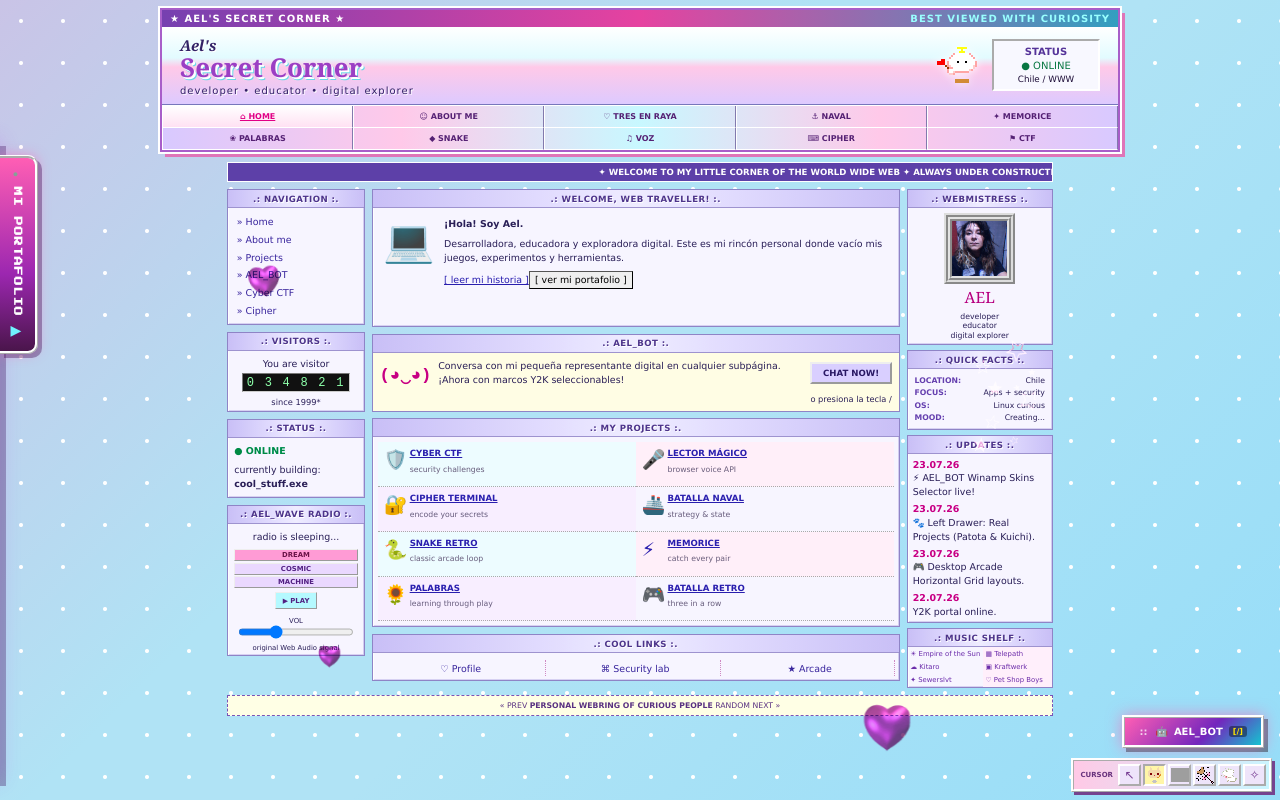
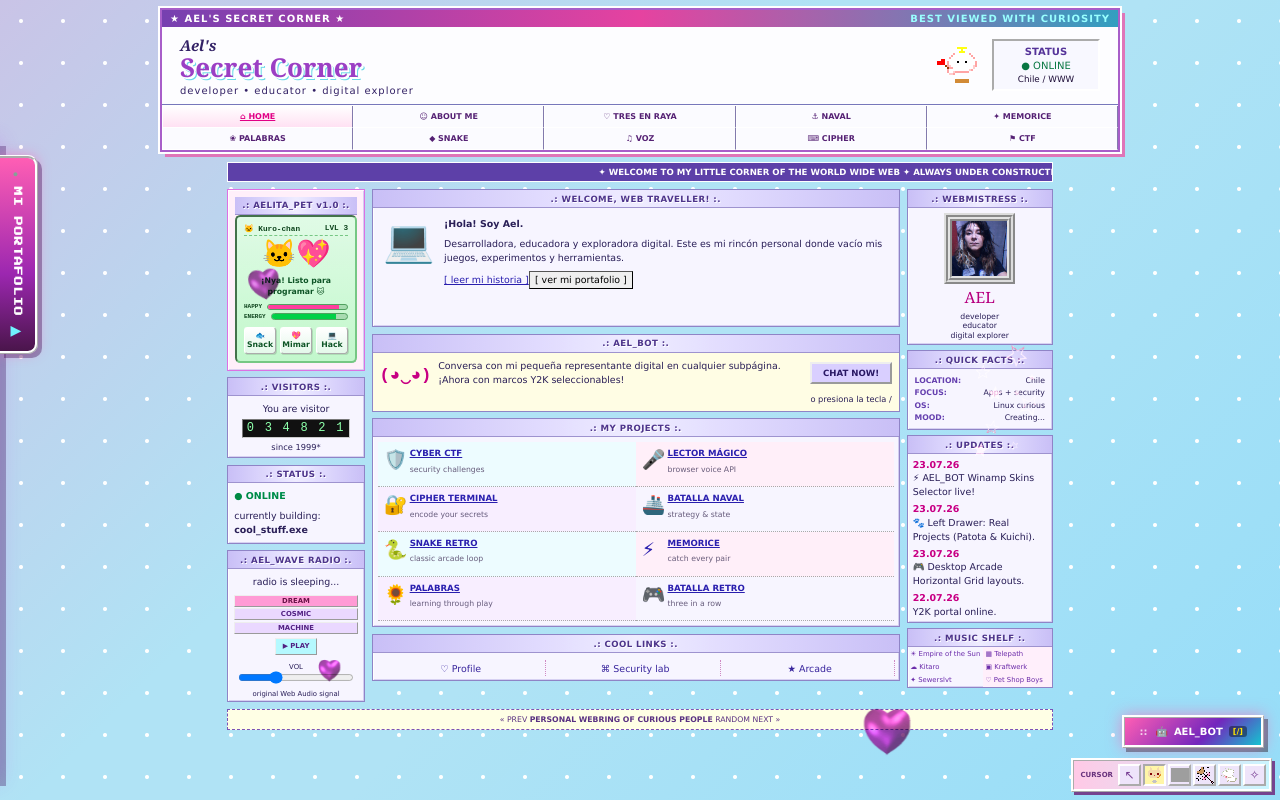
Before and after one commit to AelStGermain/Aelita, an Angular app: page / in a window 1280 px wide. Built offline with nearby package versions, Linux system fonts and the light colour scheme; grey boxes are pictures that could not be loaded.

Commit message:
feat: add Aelita Pet Tamagotchi widget and unify global background palette across site

```diff
--- a/src/app/about/about.component.ts
+++ b/src/app/about/about.component.ts
@@ -46,7 +46,7 @@ export class AboutComponent {
     {
       title: 'KUICHI APP',
       subtitle: 'Versión App móvil de Kuichi',
-      url: 'https://aelstgermain.github.io/Kuichiapp',
+      url: 'https://aelstgermain.github.io/kuichiapp',
       icon: '📱',
       badge: 'MOBILE APP',
       desc: 'Aplicación móvil de la plataforma Kuichi. Lleva todas las utilidades, promociones veterinarias y seguimiento de mascotas directamente al smartphone.',
--- a/src/app/app.component.ts
+++ b/src/app/app.component.ts
@@ -60,7 +60,7 @@ export class AppComponent implements OnInit {
     {
       title: 'KUICHI APP',
       subtitle: 'Servicios para tu mascota en tu móvil',
-      url: 'https://aelstgermain.github.io/Kuichiapp',
+      url: 'https://aelstgermain.github.io/kuichiapp',
       icon: '📱',
       tag: 'MOBILE APP',
       description: 'Versión App de Kuichi: ofertas veterinarias y atención de mascotas directamente en tu celular.',
@@ -78,7 +78,7 @@ export class AppComponent implements OnInit {
   constructor(
     private router: Router,
     public botService: BotService
-  ) {}
+  ) { }
 
   ngOnInit() {
     this.setCursor(localStorage.getItem('ael-cursor') || 'cursor1');
@@ -158,7 +158,7 @@ export class AppComponent implements OnInit {
 
   setCursor(choice: string) {
     this.cursorChoice = choice;
-    document.body.classList.remove('cursor-custom1','cursor-custom2','cursor-custom3','cursor-custom4','cursor-wand','use-custom-gif-cursor');
+    document.body.classList.remove('cursor-custom1', 'cursor-custom2', 'cursor-custom3', 'cursor-custom4', 'cursor-wand', 'use-custom-gif-cursor');
 
     if (this.cursorGifs[choice]) {
       this.activeGifCursor = this.cursorGifs[choice];
--- a/src/app/home/home.component.html
+++ b/src/app/home/home.component.html
@@ -7,11 +7,32 @@
       CONSTRUCTION ✦</span></div>
   <div class="portal-grid">
     <aside class="left-column">
-      <section class="web-box nav-box">
-        <h2>.: NAVIGATION :.</h2>
-        <nav><a routerLink="/">» Home</a><a routerLink="/about">» About me</a><a href="#projects">» Projects</a><button
-            (click)="openBot()">» AEL_BOT</button><a routerLink="/ctf">» Cyber CTF</a><a routerLink="/cipher">»
-            Cipher</a></nav>
+      <section class="web-box tamagotchi-box">
+        <h2>.: AELITA_PET v1.0 :.</h2>
+        <div class="tamagotchi-screen">
+          <div class="pet-header">
+            <span class="pet-name">🐱 {{petName}}</span>
+            <span class="pet-lvl">LVL {{ (petExp / 50) | number:'1.0-0' }}</span>
+          </div>
+          <div class="pet-display">
+            <div class="pet-avatar">
+              <span *ngIf="petState==='happy'" class="avatar-emoji animated-bounce">🐱💖</span>
+              <span *ngIf="petState==='eating'" class="avatar-emoji animated-chew">🐱🐟</span>
+              <span *ngIf="petState==='sleeping'" class="avatar-emoji animated-z">🐱💤</span>
+              <span *ngIf="petState==='coding'" class="avatar-emoji animated-hack">🐱💻</span>
+            </div>
+            <p class="pet-msg">{{petStatusMsg}}</p>
+          </div>
+          <div class="pet-meters">
+            <div class="meter"><small>HAPPY</small><div class="bar-outer"><div class="bar-inner" [style.width.%]="petHappiness"></div></div></div>
+            <div class="meter"><small>ENERGY</small><div class="bar-outer"><div class="bar-inner energy-bar" [style.width.%]="petEnergy"></div></div></div>
+          </div>
+          <div class="pet-actions">
+            <button (click)="feedPet()" title="Alimentar con snack">🐟 Snack</button>
+            <button (click)="petPet()" title="Dar mimos">💖 Mimar</button>
+            <button (click)="codePet()" title="Poner a programar">💻 Hack</button>
+          </div>
+        </div>
       </section>
       <section class="web-box counter-box">
         <h2>.: VISITORS :.</h2>
--- a/src/app/home/home.component.ts
+++ b/src/app/home/home.component.ts
@@ -18,6 +18,14 @@ export class HomeComponent implements OnDestroy {
   private audioContext?: AudioContext;
   private radioTimer?: number;
   private noteIndex = 0;
+
+  // Aelita Pet (Tamagotchi Pixel v1.0) State
+  petName = 'Kuro-chan';
+  petState: 'happy' | 'eating' | 'sleeping' | 'coding' = 'happy';
+  petHappiness = 90;
+  petEnergy = 85;
+  petExp = 140;
+  petStatusMsg = '¡Nya! Listo para programar 🐱';
 
   constructor(
     private router: Router,
@@ -49,6 +57,62 @@ export class HomeComponent implements OnDestroy {
     gain.gain.setValueAtTime(.0001, now); gain.gain.exponentialRampToValueAtTime(Math.max(.001, this.volume * .22), now + .08); gain.gain.exponentialRampToValueAtTime(.0001, now + preset.tempo);
     osc.connect(filter).connect(gain).connect(this.audioContext.destination); osc.start(now); osc.stop(now + preset.tempo + .05);
   }
+
+  // Tamagotchi Interactions
+  feedPet() {
+    this.playPetSfx([523.25, 659.25, 783.99], 'sine');
+    this.petState = 'eating';
+    this.petHappiness = Math.min(100, this.petHappiness + 8);
+    this.petEnergy = Math.min(100, this.petEnergy + 12);
+    this.petStatusMsg = '¡Nom nom! Pescadito delicioso 🐟';
+    setTimeout(() => {
+      this.petState = 'happy';
+      this.petStatusMsg = '¡Nya! Lleno de energía ✨';
+    }, 2200);
+  }
+
+  petPet() {
+    this.playPetSfx([440, 554.37, 659.25], 'triangle');
+    this.petState = 'happy';
+    this.petHappiness = Math.min(100, this.petHappiness + 10);
+    this.petStatusMsg = '¡Purr... Kuro-chan te quiere! 💖';
+  }
+
+  codePet() {
+    this.playPetSfx([329.63, 440, 523.25, 659.25], 'square');
+    this.petState = 'coding';
+    this.petExp += 15;
+    this.petEnergy = Math.max(10, this.petEnergy - 5);
+    this.petHappiness = Math.min(100, this.petHappiness + 5);
+    this.petStatusMsg = '¡Hackeando un nuevo módulo! 💻';
+    setTimeout(() => {
+      this.petState = 'happy';
+      this.petStatusMsg = '¡Pull Request aprobado! 🚀';
+    }, 2500);
+  }
+
+  private playPetSfx(freqs: number[], type: OscillatorType = 'sine') {
+    try {
+      this.audioContext ??= new AudioContext();
+      this.audioContext.resume();
+      let startTime = this.audioContext.currentTime;
+      freqs.forEach(freq => {
+        const osc = this.audioContext!.createOscillator();
+        const gain = this.audioContext!.createGain();
+        osc.type = type;
+        osc.frequency.value = freq;
+        gain.gain.setValueAtTime(0.08, startTime);
+        gain.gain.exponentialRampToValueAtTime(0.0001, startTime + 0.12);
+        osc.connect(gain).connect(this.audioContext!.destination);
+        osc.start(startTime);
+        osc.stop(startTime + 0.14);
+        startTime += 0.08;
+      });
+    } catch {
+      // Audio fallback
+    }
+  }
+
   ngOnDestroy() { this.stopRadio(); this.audioContext?.close(); }
 
   openBot() {
--- a/src/styles.css
+++ b/src/styles.css
@@ -137,28 +137,136 @@ app-batalla-naval .instructions { margin-top:10px; padding:7px; border:2px inset
 
 /* ANGEL WEB 2.0 — shared visual system for every game */
 :root { --angel-pink:#ff87c8; --angel-blue:#8de8f2; --angel-lilac:#b99af4; --angel-ink:#48256d; --angel-cream:#fffaff; }
-body { background-color:#dff8ff !important; background-image:radial-gradient(circle at center,#fff 0 2px,transparent 3px),linear-gradient(135deg,rgba(255,159,214,.38),transparent 38%),linear-gradient(315deg,rgba(104,225,240,.4),transparent 42%) !important; background-size:42px 42px,100% 100%,100% 100% !important; }
+
+/* UNIFIED PROFESSIONAL Y2K BACKGROUND (Inspired by #About, 15-20% richer palette) */
+body,
+.site-header .masthead,
+.site-header .site-nav,
+app-gato, app-batalla-naval, app-memorice, app-palabras, app-snake, app-lector, app-cipher, app-ctf {
+  background-color: #aee2f3 !important;
+  background-image:
+    radial-gradient(circle at 15% 20%, rgba(255, 255, 255, 0.95) 0 34px, transparent 36px),
+    radial-gradient(circle at 85% 75%, rgba(255, 255, 255, 0.72) 0 54px, transparent 56px),
+    linear-gradient(135deg, #aee2f3, #f5c4eb 48%, #cfb8f8) !important;
+  background-size: cover !important;
+  color: #1e0e38 !important;
+}
+
 .site-header { border-color:#a85ec9 !important; box-shadow:0 0 0 2px #fff,5px 5px 0 #df75b8 !important; }
 .site-header .header-strip { background:linear-gradient(90deg,#7640b0,#e642a0,#329fc0) !important; }
-.site-header .masthead { background:linear-gradient(180deg,#fff,#e2fbff 40%,#ffc9e8 52%,#ddcaff) !important; }
+.site-header .masthead { background: rgba(255, 255, 255, 0.85) !important; backdrop-filter: blur(4px); }
 .site-header .brand strong { color:#9b3fc4 !important; text-shadow:2px 2px #fff,3px 3px #69d9e7 !important; }
 .site-header .header-orb { filter:drop-shadow(0 0 4px #fff) saturate(1.5) !important; }
-.site-header .site-nav { display:grid !important; grid-template-columns:repeat(5,1fr); background:linear-gradient(90deg,#d8c9ff,#ffc9e9,#c8f8ff,#ffc9e9,#d8c9ff) !important; }
+.site-header .site-nav { display:grid !important; grid-template-columns:repeat(5,1fr); background: rgba(255, 255, 255, 0.75) !important; backdrop-filter: blur(4px); }
 .site-header .site-nav a { min-width:0 !important; padding:6px 3px !important; border-bottom:1px solid #fff; color:#552174 !important; font-size:8px !important; }
 .site-header .site-nav a.active,.site-header .site-nav a:hover { background:linear-gradient(#fff,#ffe1f3) !important; color:#e10086 !important; }
 
-app-gato,app-batalla-naval,app-memorice,app-palabras,app-snake,app-lector,app-cipher,app-ctf { position:relative; display:block; height:100%; min-height:0; padding:6px; overflow:auto; background:radial-gradient(circle at 8% 12%,rgba(255,255,255,.95) 0 18px,transparent 20px),radial-gradient(circle at 92% 18%,rgba(255,255,255,.72) 0 30px,transparent 32px),linear-gradient(135deg,#c8f7ff,#f8d8ff 48%,#ffd6ed); }
+app-gato,app-batalla-naval,app-memorice,app-palabras,app-snake,app-lector,app-cipher,app-ctf { position:relative; display:block; width:100%; min-height:calc(100vh - 75px); padding:12px; overflow-y:auto !important; }
 app-gato::before,app-batalla-naval::before,app-memorice::before,app-palabras::before,app-snake::before,app-lector::before,app-cipher::before,app-ctf::before { content:'✦  ♡  ✧'; position:absolute; top:7px; right:12px; z-index:8; color:#fff; font:bold 16px Georgia,serif; text-shadow:1px 1px #e844a1,0 0 5px #69d9ef; pointer-events:none; }
 app-gato :is(.game-arena),app-batalla-naval :is(.game-container),app-memorice :is(.game-container),app-palabras :is(.juego-container),app-snake :is(.snake-arena),app-lector :is(.lector-container),app-cipher :is(.cipher-container),app-ctf :is(.ctf-container) { min-height:0 !important; margin:4px auto !important; border:5px ridge #fff !important; border-radius:0 !important; box-shadow:7px 7px 0 rgba(104,49,139,.45),0 0 0 2px #f37ac2 !important; }
 app-gato :is(h1,h2),app-batalla-naval :is(h1,h2),app-memorice :is(h1,h2),app-palabras :is(h1,h2),app-snake :is(h1,h2),app-lector :is(h1,h2) { text-shadow:2px 2px #8e3bac,0 0 7px #fff !important; }
-app-memorice .game-container { background:linear-gradient(135deg,#a78eee,#ff8fc8 48%,#78dce8) !important; }
-app-palabras .juego-container { background:linear-gradient(135deg,#a9eff8,#ffd1ec 55%,#d9c4ff) !important; color:#54306f !important; }
-app-snake .snake-arena { background:linear-gradient(135deg,#49408e,#b23d96 52%,#28a9bd) !important; }
-app-cipher .cipher-container { border-color:#fb8bd0 !important; background:linear-gradient(150deg,#120d25,#231044) !important; box-shadow:7px 7px #7bcfde,0 0 18px #ff7bc8 !important; }
-app-cipher .terminal-header,app-cipher .header-bar { background:linear-gradient(90deg,#7a3cb0,#e14b9f,#3aaec4) !important; }
-app-ctf .ctf-container { border-color:#8cebf2 !important; background:linear-gradient(135deg,#190d35,#32104c) !important; box-shadow:7px 7px #ef78bc,0 0 20px #7debf3 !important; }
-app-ctf .hacker-header { background:linear-gradient(90deg,#8e42bc,#df419d,#239eb9) !important; }
 app-gato button,app-batalla-naval button,app-memorice button,app-palabras button,app-snake button,app-lector button,app-cipher button,app-ctf button { border-radius:0 !important; border:3px outset #fff !important; box-shadow:none !important; }
+
+/* ==========================================================================
+   TAMAGOTCHI MASCOT WIDGET (AELITA_PET v1.0)
+   ========================================================================== */
+.tamagotchi-box {
+  background: #fff0f9 !important;
+  border-color: #d175d6 !important;
+  padding: 8px !important;
+}
+.tamagotchi-screen {
+  background: linear-gradient(180deg, #e3fae8, #c8f5d0);
+  border: 3px inset #7fc48b;
+  border-radius: 6px;
+  padding: 8px;
+  color: #12401f;
+  font-family: 'Courier New', monospace;
+}
+.pet-header {
+  display: flex;
+  justify-content: space-between;
+  font: bold 9px monospace;
+  margin-bottom: 6px;
+  border-bottom: 1px dashed #7fc48b;
+  padding-bottom: 3px;
+}
+.pet-display {
+  text-align: center;
+  margin: 6px 0;
+}
+.pet-avatar {
+  font-size: 32px;
+  line-height: 1;
+  margin-bottom: 4px;
+}
+.avatar-emoji {
+  display: inline-block;
+  will-change: transform;
+}
+.animated-bounce { animation: petBounce 1.2s ease-in-out infinite alternate; }
+.animated-chew { animation: petChew 0.4s ease-in-out infinite alternate; }
+.animated-z { animation: petZ 1.6s ease-in-out infinite alternate; }
+.animated-hack { animation: petHack 0.25s ease-in-out infinite alternate; }
+
+@keyframes petBounce { 0% { transform: translateY(0); } 100% { transform: translateY(-6px); } }
+@keyframes petChew { 0% { transform: scale(1); } 100% { transform: scale(1.12) rotate(4deg); } }
+@keyframes petZ { 0% { transform: opacity(0.8); } 100% { transform: translateY(-4px); } }
+@keyframes petHack { 0% { transform: translateX(-2px); } 100% { transform: translateX(2px); } }
+
+.pet-msg {
+  margin: 4px 0 8px;
+  font: bold 9px Verdana, sans-serif;
+  color: #16522a;
+}
+.pet-meters {
+  display: flex;
+  flex-direction: column;
+  gap: 3px;
+  margin-bottom: 8px;
+}
+.meter {
+  display: flex;
+  align-items: center;
+  justify-content: space-between;
+  gap: 6px;
+  font: bold 8px monospace;
+}
+.bar-outer {
+  flex: 1;
+  height: 8px;
+  background: #aed9b5;
+  border: 1px solid #5a9e67;
+  border-radius: 4px;
+  overflow: hidden;
+}
+.bar-inner {
+  height: 100%;
+  background: #ff4797;
+  transition: width 0.3s ease;
+}
+.bar-inner.energy-bar {
+  background: #00c853;
+}
+.pet-actions {
+  display: flex;
+  gap: 4px;
+  justify-content: space-between;
+}
+.pet-actions button {
+  flex: 1;
+  padding: 4px 2px !important;
+  background: linear-gradient(180deg, #ffffff, #e6f7eb) !important;
+  color: #16522a !important;
+  font: bold 9px Verdana, sans-serif !important;
+  border: 2px outset #ffffff !important;
+  border-radius: 4px !important;
+  cursor: pointer;
+  box-shadow: 1px 1px 0 rgba(0, 0, 0, 0.15) !important;
+}
+.pet-actions button:hover {
+  background: #cbf2d4 !important;
+}
 
 @media(max-width:650px){.site-header .site-nav{grid-template-columns:repeat(2,1fr) !important}.site-header .site-nav:not(.open){display:none !important}.site-header .site-nav.open{display:grid !important}.site-header .site-nav a{font-size:9px !important;padding:8px 3px !important}}
 @media(max-height:760px) and (min-width:651px){app-gato :is(.game-arena),app-batalla-naval :is(.game-container),app-memorice :is(.game-container),app-palabras :is(.juego-container),app-snake :is(.snake-arena),app-lector :is(.lector-container){zoom:.86}}
```
Also changed, not shown: 5 other files (tests, documents, lock files or other folders).
